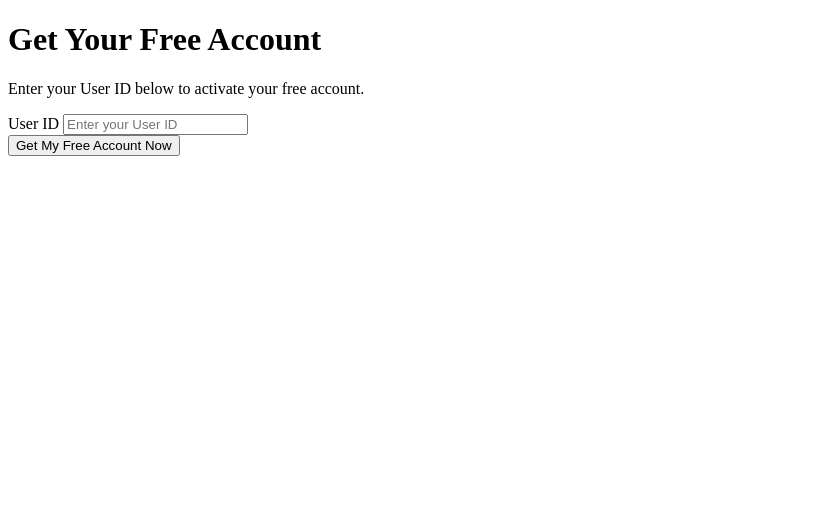
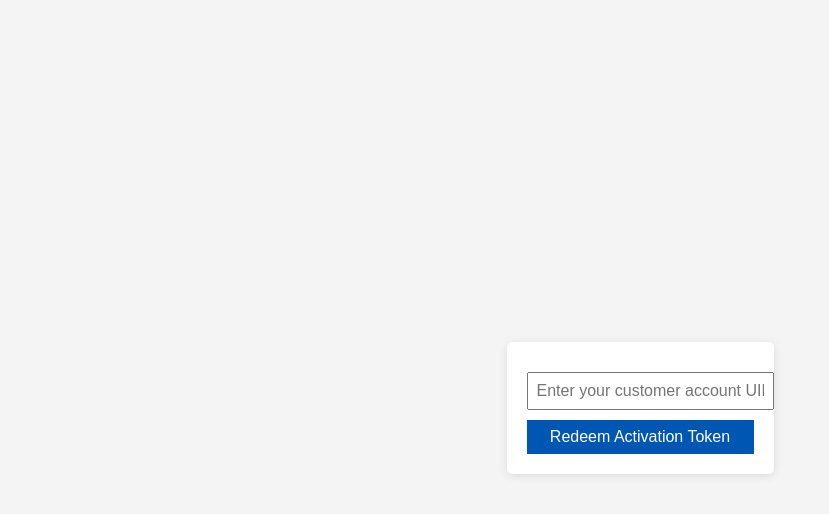
Before and after one commit to AgileCJ/api-test-site, a plain HTML site: page index.html in a window 1280 px wide. Shown: the whole page, without its empty margins (0-829 px from the left). Drawn offline with Linux system fonts and the light colour scheme.

Commit message:
Add files via upload

```diff
--- a/index.html
+++ b/index.html
@@ -1,26 +1,104 @@
 <!DOCTYPE html>
 <html lang="en">
 <head>
-  <meta charset="UTF-8">
-  <meta name="viewport" content="width=device-width, initial-scale=1.0">
-  <title>Get Your Free Account Now</title>
-  <link rel="stylesheet" href="style.css">
+    <meta charset="UTF-8">
+    <meta name="viewport" content="width=device-width, initial-scale=1.0">
+    <title>Activation Token Redemption</title>
+    <style>
+        body {
+            display: flex;
+            justify-content: center;
+            align-items: center;
+            height: 100vh;
+            font-family: Arial, sans-serif;
+            background-color: #f4f4f4;
+        }
+        .container {
+            background: white;
+            padding: 20px;
+            border-radius: 5px;
+            box-shadow: 0 2px 10px rgba(0,0,0,0.1);
+        }
+        input, button {
+            display: block;
+            width: 100%;
+            margin-top: 10px;
+            padding: 8px;
+            font-size: 16px;
+        }
+        button {
+            background-color: #0056b3;
+            color: white;
+            border: none;
+            cursor: pointer;
+        }
+        button:hover {
+            opacity: 0.9;
+        }
+    </style>
 </head>
 <body>
-  <div class="container">
-    <div class="header">
-      <h1>Get Your Free Account</h1>
-      <p>Enter your User ID below to activate your free account.</p>
+    <div class="container">
+        <input type="text" id="userID" placeholder="Enter your customer account UID">
+        <button onclick="handleTokenRequest()">Redeem Activation Token</button>
     </div>
-    <form id="user-id-form">
-      <div class="input-group">
-        <label for="user-id">User ID</label>
-        <input type="text" id="user-id" name="user-id" placeholder="Enter your User ID">
-      </div>
-      <button type="submit">Get My Free Account Now</button>
-    </form>
-  </div>
 
-  <script src="script.js"></script>
+    <script>
+        function handleTokenRequest() {
+            const customer_account_uid = document.getElementById('userID').value.trim();
+            const url = `https://billing.b5test.com/api/v1/partners/accounts/${customer_account_uid}`;
+
+            // Step 2: Try to GET an existing activation token
+            fetch(`https://cors-anywhere.herokuapp.com/${url}`, {
+                method: 'GET',
+                headers: {
+                    'Authorization': 'Bearer 2353a0d2d3b94c94b370cba964976816',
+                    'Content-Type': 'application/json',
+                    'Accept': 'application/json'
+                }
+            })
+            .then(response => response.json())
+            .then(data => {
+                if (data.activation_token) {
+                    // Step 4: Redirect if token exists
+                    window.location.href = `https://start.b5test.com/partnership/redeem?t=family&c=${data.activation_token}`;
+                } else {
+                    // Step 3: Generate a new token if not present
+                    createToken(customer_account_uid);
+                }
+            })
+            .catch(error => {
+                console.error('Error fetching account:', error);
+                alert('Error checking account details: ' + error.message);
+            });
+        }
+
+        function createToken(customer_account_uid) {
+            const url = `https://billing.b5test.com/api/v1/partners/accounts`;
+
+            fetch(`https://cors-anywhere.herokuapp.com/${url}`, {
+                method: 'POST',
+                headers: {
+                    'Authorization': 'Bearer 2353a0d2d3b94c94b370cba964976816',
+                    'Content-Type': 'application/json',
+                    'Accept': 'application/json'
+                },
+                body: JSON.stringify({ customer_account_uid: customer_account_uid })
+            })
+            .then(response => response.json())
+            .then(data => {
+                if (data.activation_token) {
+                    // Step 4: Redirect after creating a new token
+                    window.location.href = `https://start.b5test.com/partnership/redeem?t=family&c=${data.activation_token}`;
+                } else {
+                    alert('Failed to create activation token');
+                }
+            })
+            .catch(error => {
+                console.error('Error creating token:', error);
+                alert('Error processing your request');
+            });
+        }
+    </script>
 </body>
 </html>
```
